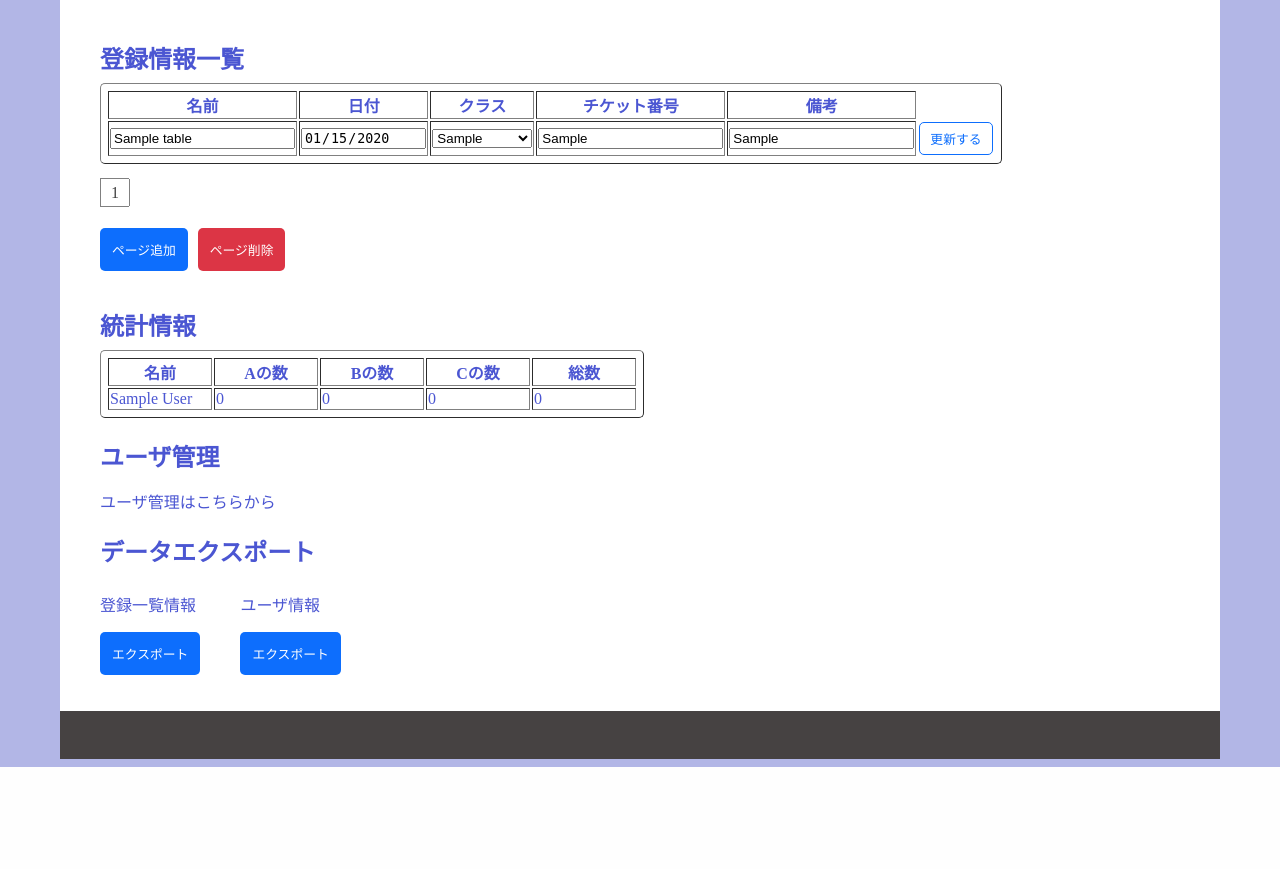
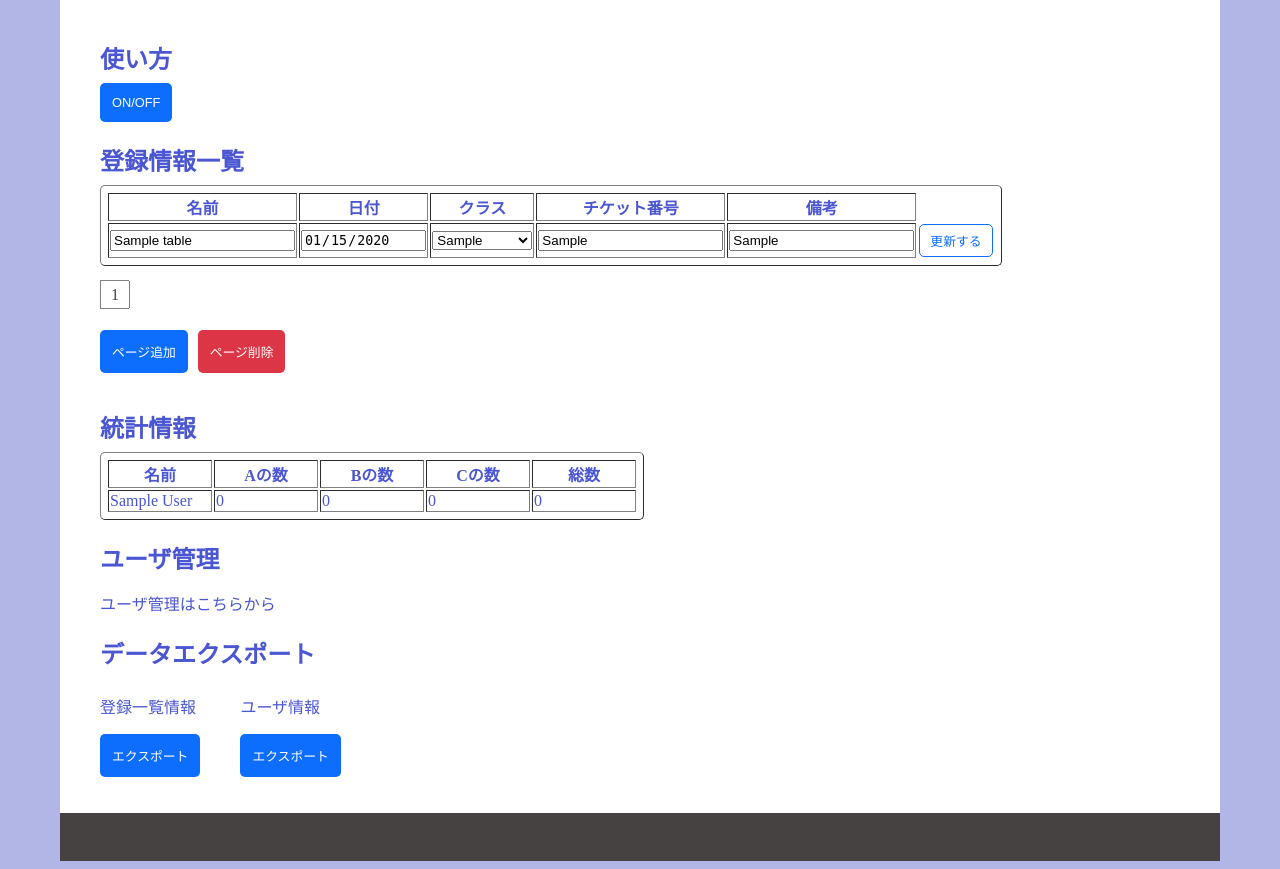
Before and after one commit to KoyoMiyazaki/Test, a PHP site: page / in a window 1280 px wide. Shown: the part 90-959 px from the top of the page. Before the commit the page ends 857 px from the top, so only its background shows below. Run offline with PHP 8.4, Linux system fonts and the light colour scheme; tables that the repository leaves empty hold one stand-in row (values such as "Sample post").

Commit message:
update php_mysql

```diff
--- a/php_mysql_test/confirm.js
+++ b/php_mysql_test/confirm.js
@@ -25,4 +25,10 @@ document.addEventListener("DOMContentLoaded", function() {
             return false;
         }
     }
+
+    const onoffButton = document.getElementById('on-off-button');
+    onoffButton.onclick = () => {
+        var target = document.getElementsByClassName('how-to-use')[0];
+        target.classList.toggle('off');
+    }
 });
--- a/php_mysql_test/index.php
+++ b/php_mysql_test/index.php
@@ -53,6 +53,17 @@
 
     <!-- メイン部 -->
     <div class="container">
+
+    <!-- ON/OFFエリア -->
+    <h2>使い方</h2>
+    <div class="how-to-use off">
+        <ol>
+            <li>a</li>
+            <li>b</li>
+            <li>c</li>
+        </ol>
+    </div>
+    <button id="on-off-button">ON/OFF</button>
 
     <!-- 登録欄を表示(POSTされている場合) -->
 <?php if (count($_POST) != 0): ?>
--- a/php_mysql_test/lib/table_lib.php
+++ b/php_mysql_test/lib/table_lib.php
@@ -116,13 +116,13 @@ function get_registered_table($disp_data, $now_page, $active_page, $focused_user
         "<tbody>";
     foreach ($disp_data as $index => $val) {
         $registered_table .= "<form action='index.php?page=" . $now_page . "' method='post'>";
-        if ($focused_user != "") { // 登録蘭画表示されている場合
+        if ($focused_user != "") { // 登録欄が表示されている場合
             if ($focused_user == $val['name']) {
                 $registered_table .= "<tr bgcolor='yellow'>"; // 編集中の行を強調表示
             } else {
                 $registered_table .= "<tr>";
             }
-        } else { // 登録蘭画表示されていない場合
+        } else { // 登録欄が表示されていない場合
             if ($now_page == $active_page) {
                 $active_row = get_active_row($disp_data);
                 if ($index == $active_row - 1) {
@@ -168,7 +168,8 @@ function get_pagination($now_page, $max_page)
                 "<span><a href='/index.php?page=2'>2</a>  </span>" .
                 "<span>...  </span>" .
                 "<span><a href='/index.php?page=" . $max_page . "'>" . $max_page . "</a>  </span>";
-        } elseif ($now_page == $max_page) {
+        // } elseif ($now_page == $max_page) {
+        } else {
             $pagination .=
                 "<span><a href='/index.php?page=1'>1</a>  </span>" .
                 "<span>...  </span>" .
--- a/php_mysql_test/style.css
+++ b/php_mysql_test/style.css
@@ -163,3 +163,14 @@ button:hover {
     background-color: #0d6efd;
     padding: 12px;
 }
+
+
+/* 新規追記 */
+#on-off-button {
+    background-color: #0d6efd;
+    padding: 12px;
+}
+
+.off {
+    display: none;
+}
```
